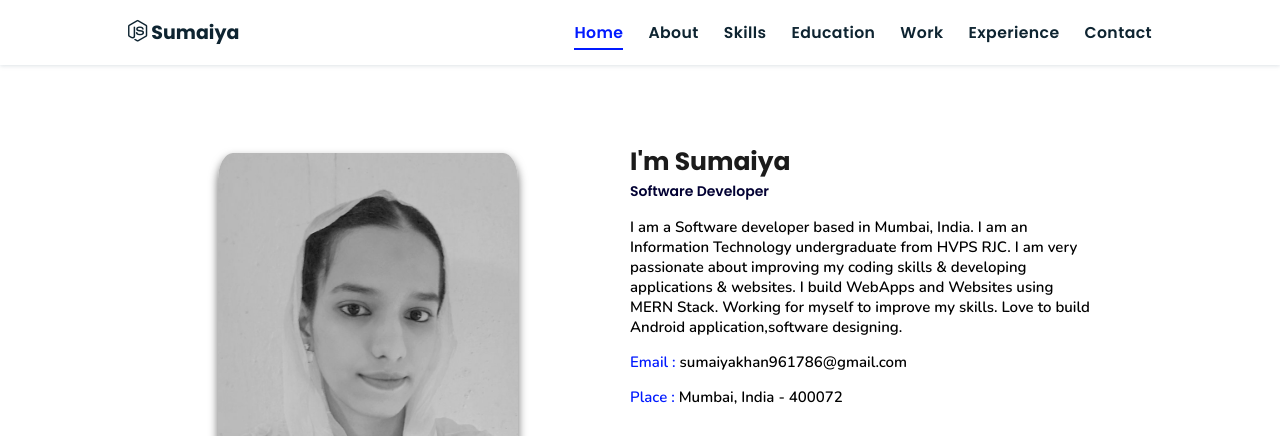
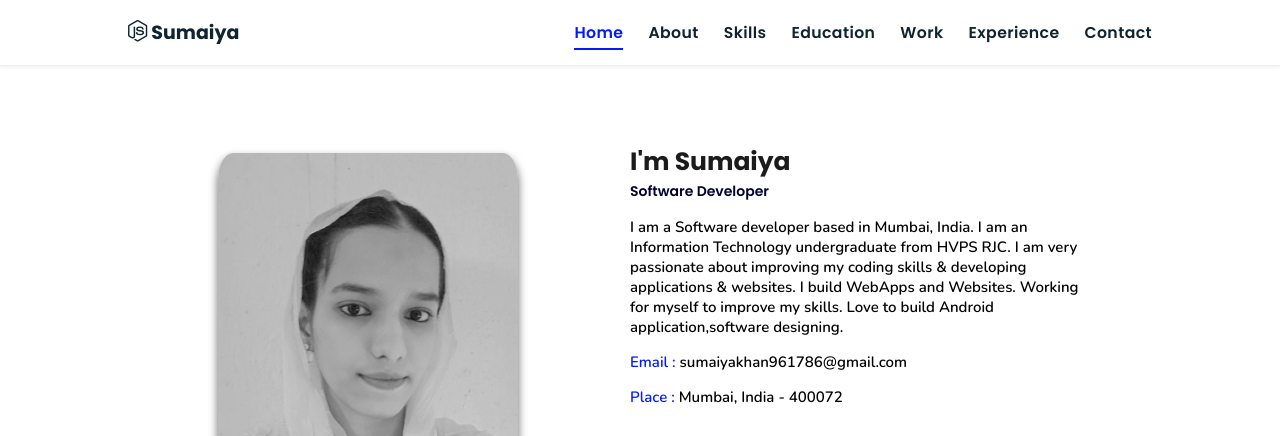
Before and after one commit to k-sumaiya/Trials, a plain HTML site: page index.html in a window 1280 px wide. Both pictures are taken after a click on the link "About Me". Shown: the part 800-1236 px from the top of the page. Drawn offline with nearby package versions, Linux system fonts and the light colour scheme.

Commit message:
Update index.html

```diff
--- a/index.html
+++ b/index.html
@@ -91,8 +91,8 @@
 
         <p>I am a Software developer based in Mumbai, India.
           I am an Information Technology undergraduate from HVPS RJC.
-          I am very passionate about improving my coding skills & developing applications & websites.
-          I build WebApps and Websites using MERN Stack.
+          I am very passionate about improving my coding skills & developing
+          applications & websites. I build WebApps and Websites.
           Working for myself to improve my skills.
           Love to build Android application,software designing. </p>
 
```
